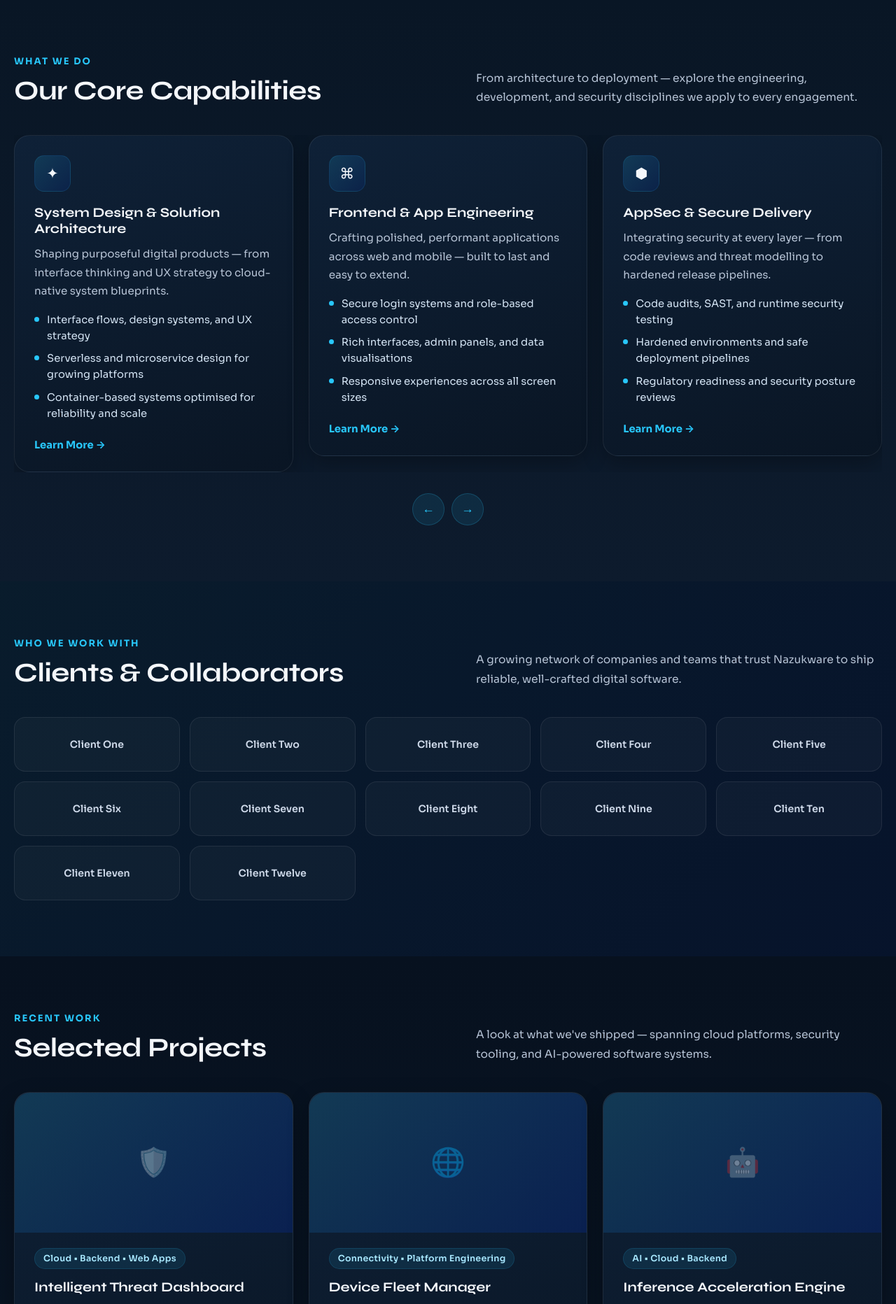
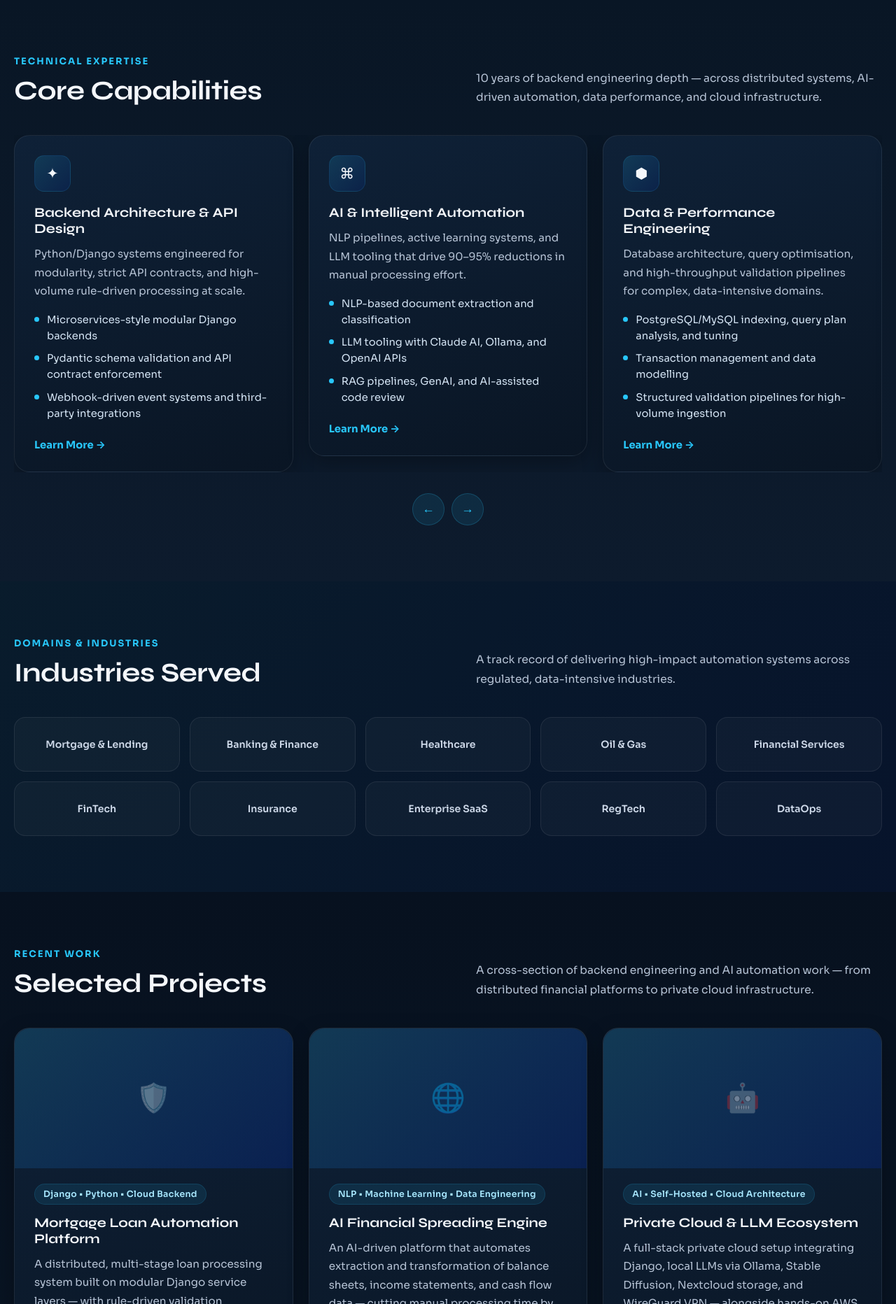
Before and after one commit to shriyashdixit/new_server, a Django app: template django_app/upload/templates/homepage_main.html in a window 1280 px wide. Shown: the part 801-2665 px from the top of the page at 70% size. Run offline with Django 4.2, Linux system fonts and the light colour scheme; the template is opened without the code that fills it, so the values that code supplies are empty; parts of the project's set-up code (start-up, migrations or seed data) failed here and were passed over.

Commit message:
updated landing page
Co-Authored-By: Claude Sonnet 4.6 <noreply@anthropic.com>

```diff
--- a/django_app/upload/templates/homepage_main.html
+++ b/django_app/upload/templates/homepage_main.html
@@ -1053,23 +1053,23 @@
                 <div class="hero-left">
                     <div class="hero-text-logo">
                         <span class="hero-text-logo-main">Nazukware</span>
-                        <span class="hero-text-logo-sub">Vision &bull; Craft &bull; Delivery</span>
+                        <span class="hero-text-logo-sub">Architecture &bull; Automation &bull; Intelligence</span>
                     </div>
 
                     <p class="hero-mini">
-                        Think &nbsp;&middot;&nbsp; Build &nbsp;&middot;&nbsp; <span class="accent">Transform</span>
+                        Design &nbsp;&middot;&nbsp; Automate &nbsp;&middot;&nbsp; <span class="accent">Scale</span>
                     </p>
 
                     <h1>
-                        Full-Stack Digital<br>
-                        Engineering &amp;<br>
-                        Delivery Studio
+                        Backend Engineering<br>
+                        &amp; AI-Driven<br>
+                        Automation
                     </h1>
 
                     <div class="hero-bottom-row">
-                        <a href="{% url 'homepage_main' %}" class="hero-btn">Work With Us</a>
+                        <a href="{% url 'homepage_main' %}" class="hero-btn">Let's Build Together</a>
                         <p class="hero-desc">
-                            Building reliable, thoughtful, and secure digital systems for ambitious teams.
+                            Scalable distributed systems and intelligent automation platforms — across finance, banking, and cloud.
                         </p>
                     </div>
                 </div>
@@ -1078,32 +1078,32 @@
                     <div class="service-hover-area">
                         <div class="service-point point-1">
                             <div class="service-card">
-                                <h3>System Design &amp; Solution Architecture</h3>
+                                <h3>Backend Architecture &amp; API Design</h3>
                                 <div class="service-line"></div>
-                                <p>Craft purposeful software blueprints — from user journey mapping and interface design to scalable cloud system architecture.</p>
+                                <p>Modular Django/Python systems with strict schema contracts, rule-driven validation pipelines, and webhook-driven event integrations.</p>
                             </div>
                             <span class="plus">+</span>
-                            <span>System Design &amp; Solution Architecture</span>
+                            <span>Backend Architecture &amp; API Design</span>
                         </div>
 
                         <div class="service-point point-2">
                             <div class="service-card">
-                                <h3>Frontend &amp; Cross-Platform Apps</h3>
+                                <h3>AI &amp; Intelligent Automation</h3>
                                 <div class="service-line"></div>
-                                <p>Deliver polished, performant, and secure interfaces across web, mobile, and tablet — built for real users at scale.</p>
+                                <p>NLP extraction pipelines, active learning systems, and LLM-powered tooling that eliminate manual effort and improve operational throughput.</p>
                             </div>
                             <span class="plus">+</span>
-                            <span>Frontend &amp; Cross-Platform Apps</span>
+                            <span>AI &amp; Intelligent Automation</span>
                         </div>
 
                         <div class="service-point point-3">
                             <div class="service-card">
-                                <h3>AppSec &amp; Secure Delivery</h3>
+                                <h3>Cloud &amp; DevOps Engineering</h3>
                                 <div class="service-line"></div>
-                                <p>Harden your software from the ground up — secure code practices, tested pipelines, and compliance-ready release processes.</p>
+                                <p>AWS infrastructure, containerised CI/CD pipelines, structured observability, and secure remote access via WireGuard VPN.</p>
                             </div>
                             <span class="plus">+</span>
-                            <span>AppSec &amp; Secure Delivery</span>
+                            <span>Cloud &amp; DevOps Engineering</span>
                         </div>
                     </div>
                 </div>
@@ -1122,10 +1122,10 @@
             <div class="container">
                 <div class="section-head mil-animated">
                     <div>
-                        <span class="mini">What We Do</span>
-                        <h2>Our Core Capabilities</h2>
+                        <span class="mini">Technical Expertise</span>
+                        <h2>Core Capabilities</h2>
                     </div>
-                    <p>From architecture to deployment — explore the engineering, development, and security disciplines we apply to every engagement.</p>
+                    <p>10 years of backend engineering depth — across distributed systems, AI-driven automation, data performance, and cloud infrastructure.</p>
                 </div>
 
                 <div class="services-swiper-wrap mil-animated">
@@ -1134,12 +1134,12 @@
                             <div class="swiper-slide">
                                 <article class="card">
                                     <div class="card-icon">✦</div>
-                                    <h3>System Design &amp; Solution Architecture</h3>
-                                    <p>Shaping purposeful digital products — from interface thinking and UX strategy to cloud-native system blueprints.</p>
+                                    <h3>Backend Architecture &amp; API Design</h3>
+                                    <p>Python/Django systems engineered for modularity, strict API contracts, and high-volume rule-driven processing at scale.</p>
                                     <ul class="bullet-list">
-                                        <li>Interface flows, design systems, and UX strategy</li>
-                                        <li>Serverless and microservice design for growing platforms</li>
-                                        <li>Container-based systems optimised for reliability and scale</li>
+                                        <li>Microservices-style modular Django backends</li>
+                                        <li>Pydantic schema validation and API contract enforcement</li>
+                                        <li>Webhook-driven event systems and third-party integrations</li>
                                     </ul>
                                     <a href="{% url 'homepage_main' %}" class="card-link">Learn More →</a>
                                 </article>
@@ -1148,12 +1148,12 @@
                             <div class="swiper-slide">
                                 <article class="card">
                                     <div class="card-icon">⌘</div>
-                                    <h3>Frontend &amp; App Engineering</h3>
-                                    <p>Crafting polished, performant applications across web and mobile — built to last and easy to extend.</p>
+                                    <h3>AI &amp; Intelligent Automation</h3>
+                                    <p>NLP pipelines, active learning systems, and LLM tooling that drive 90–95% reductions in manual processing effort.</p>
                                     <ul class="bullet-list">
-                                        <li>Secure login systems and role-based access control</li>
-                                        <li>Rich interfaces, admin panels, and data visualisations</li>
-                                        <li>Responsive experiences across all screen sizes</li>
+                                        <li>NLP-based document extraction and classification</li>
+                                        <li>LLM tooling with Claude AI, Ollama, and OpenAI APIs</li>
+                                        <li>RAG pipelines, GenAI, and AI-assisted code review</li>
                                     </ul>
                                     <a href="{% url 'homepage_main' %}" class="card-link">Learn More →</a>
                                 </article>
@@ -1162,12 +1162,12 @@
                             <div class="swiper-slide">
                                 <article class="card">
                                     <div class="card-icon">⬢</div>
-                                    <h3>AppSec &amp; Secure Delivery</h3>
-                                    <p>Integrating security at every layer — from code reviews and threat modelling to hardened release pipelines.</p>
+                                    <h3>Data &amp; Performance Engineering</h3>
+                                    <p>Database architecture, query optimisation, and high-throughput validation pipelines for complex, data-intensive domains.</p>
                                     <ul class="bullet-list">
-                                        <li>Code audits, SAST, and runtime security testing</li>
-                                        <li>Hardened environments and safe deployment pipelines</li>
-                                        <li>Regulatory readiness and security posture reviews</li>
+                                        <li>PostgreSQL/MySQL indexing, query plan analysis, and tuning</li>
+                                        <li>Transaction management and data modelling</li>
+                                        <li>Structured validation pipelines for high-volume ingestion</li>
                                     </ul>
                                     <a href="{% url 'homepage_main' %}" class="card-link">Learn More →</a>
                                 </article>
@@ -1177,11 +1177,11 @@
                                 <article class="card">
                                     <div class="card-icon">◉</div>
                                     <h3>Cloud &amp; DevOps Engineering</h3>
-                                    <p>Provision, automate, and operate cloud infrastructure built for scale, speed, and operational confidence.</p>
+                                    <p>AWS infrastructure, containerised delivery pipelines, and secure observable production environments — built hands-on.</p>
                                     <ul class="bullet-list">
-                                        <li>Multi-cloud setup across AWS, GCP, and Azure</li>
-                                        <li>Automated delivery pipelines and infrastructure-as-code</li>
-                                        <li>Logging, alerting, and on-call readiness</li>
+                                        <li>AWS Lambda, EC2, ECS, and RDS platform engineering</li>
+                                        <li>Containerised CI/CD pipelines using Docker</li>
+                                        <li>Structured logging, monitoring, and WireGuard VPN</li>
                                     </ul>
                                     <a href="{% url 'homepage_main' %}" class="card-link">Learn More →</a>
                                 </article>
@@ -1202,25 +1202,23 @@
             <div class="container">
                 <div class="section-head mil-animated">
                     <div>
-                        <span class="mini">Who We Work With</span>
-                        <h2>Clients &amp; Collaborators</h2>
+                        <span class="mini">Domains &amp; Industries</span>
+                        <h2>Industries Served</h2>
                     </div>
-                    <p>A growing network of companies and teams that trust Nazukware to ship reliable, well-crafted digital software.</p>
+                    <p>A track record of delivering high-impact automation systems across regulated, data-intensive industries.</p>
                 </div>
 
                 <div class="clients-strip mil-animated">
-                    <div class="client-pill">Client One</div>
-                    <div class="client-pill">Client Two</div>
-                    <div class="client-pill">Client Three</div>
-                    <div class="client-pill">Client Four</div>
-                    <div class="client-pill">Client Five</div>
-                    <div class="client-pill">Client Six</div>
-                    <div class="client-pill">Client Seven</div>
-                    <div class="client-pill">Client Eight</div>
-                    <div class="client-pill">Client Nine</div>
-                    <div class="client-pill">Client Ten</div>
-                    <div class="client-pill">Client Eleven</div>
-                    <div class="client-pill">Client Twelve</div>
+                    <div class="client-pill">Mortgage &amp; Lending</div>
+                    <div class="client-pill">Banking &amp; Finance</div>
+                    <div class="client-pill">Healthcare</div>
+                    <div class="client-pill">Oil &amp; Gas</div>
+                    <div class="client-pill">Financial Services</div>
+                    <div class="client-pill">FinTech</div>
+                    <div class="client-pill">Insurance</div>
+                    <div class="client-pill">Enterprise SaaS</div>
+                    <div class="client-pill">RegTech</div>
+                    <div class="client-pill">DataOps</div>
                 </div>
             </div>
         </section>
@@ -1233,7 +1231,7 @@
                         <span class="mini">Recent Work</span>
                         <h2>Selected Projects</h2>
                     </div>
-                    <p>A look at what we've shipped — spanning cloud platforms, security tooling, and AI-powered software systems.</p>
+                    <p>A cross-section of backend engineering and AI automation work — from distributed financial platforms to private cloud infrastructure.</p>
                 </div>
 
                 <div class="case-grid">
@@ -1241,9 +1239,9 @@
                         <div class="case-img">
                             <span class="case-img-placeholder">🛡️</span>
                         </div>
-                        <span class="case-tag">Cloud &bull; Backend &bull; Web Apps</span>
-                        <h3 class="case-title">Intelligent Threat Dashboard</h3>
-                        <p class="case-copy">A cloud-native monitoring system that surfaces risky activity, streamlines security workflows, and gives enterprise teams clear, actionable visibility.</p>
+                        <span class="case-tag">Django &bull; Python &bull; Cloud Backend</span>
+                        <h3 class="case-title">Mortgage Loan Automation Platform</h3>
+                        <p class="case-copy">A distributed, multi-stage loan processing system built on modular Django service layers — with rule-driven validation pipelines, Pydantic schema enforcement, and webhook-driven integrations for regulatory-compliant workflows.</p>
                         <a href="{% url 'homepage_main' %}" class="card-link">View Project →</a>
                     </article>
 
@@ -1251,9 +1249,9 @@
                         <div class="case-img">
                             <span class="case-img-placeholder">🌐</span>
                         </div>
-                        <span class="case-tag">Connectivity &bull; Platform Engineering</span>
-                        <h3 class="case-title">Device Fleet Manager</h3>
-                        <p class="case-copy">A scalable control plane for connected hardware — bringing real-time visibility, remote management, and operational clarity across distributed network environments.</p>
+                        <span class="case-tag">NLP &bull; Machine Learning &bull; Data Engineering</span>
+                        <h3 class="case-title">AI Financial Spreading Engine</h3>
+                        <p class="case-copy">An AI-driven platform that automates extraction and transformation of balance sheets, income statements, and cash flow data — cutting manual processing time by 95% and error rates by 90% through active learning and clustering algorithms.</p>
                         <a href="{% url 'homepage_main' %}" class="card-link">View Project →</a>
                     </article>
 
@@ -1261,17 +1259,17 @@
                         <div class="case-img">
                             <span class="case-img-placeholder">🤖</span>
                         </div>
-                        <span class="case-tag">AI &bull; Cloud &bull; Backend</span>
-                        <h3 class="case-title">Inference Acceleration Engine</h3>
-                        <p class="case-copy">An AI serving layer engineered for lower latency, higher throughput, and reduced compute costs — making production language models faster and cheaper to run.</p>
+                        <span class="case-tag">AI &bull; Self-Hosted &bull; Cloud Architecture</span>
+                        <h3 class="case-title">Private Cloud &amp; LLM Ecosystem</h3>
+                        <p class="case-copy">A full-stack private cloud setup integrating Django, local LLMs via Ollama, Stable Diffusion, Nextcloud storage, and WireGuard VPN — alongside hands-on AWS Lambda, EC2, ECS, and RDS deployment for cloud-native capability building.</p>
                         <a href="{% url 'homepage_main' %}" class="card-link">View Project →</a>
                     </article>
                 </div>
 
                 <div class="contact-band mil-animated">
                     <div>
-                        <h3>Have something to build?</h3>
-                        <p>Whether you're starting from scratch or scaling an existing system, Nazukware brings the engineering depth to move fast and ship well.</p>
+                        <h3>Have a complex system to engineer?</h3>
+                        <p>Whether it's a distributed backend, an AI automation pipeline, or a cloud infrastructure build — bring the hard problems and let's solve them properly.</p>
                     </div>
                     <a href="{% url 'homepage_main' %}" class="btn btn-primary">Let's Connect</a>
                 </div>
@@ -1289,7 +1287,7 @@
                         <span>Nazukware</span>
                     </a>
                     <p>
-                        A software engineering studio specialising in scalable systems, modern applications, and secure digital delivery.<br><br>
+                        Backend Tech Lead and AI-forward Architect with 10 years of experience in distributed systems, intelligent automation, and cloud-native engineering.<br><br>
                         Pune, India<br>
                         contact@nazukware.com<br>
                         +91-XXXXXXXXXX
```
